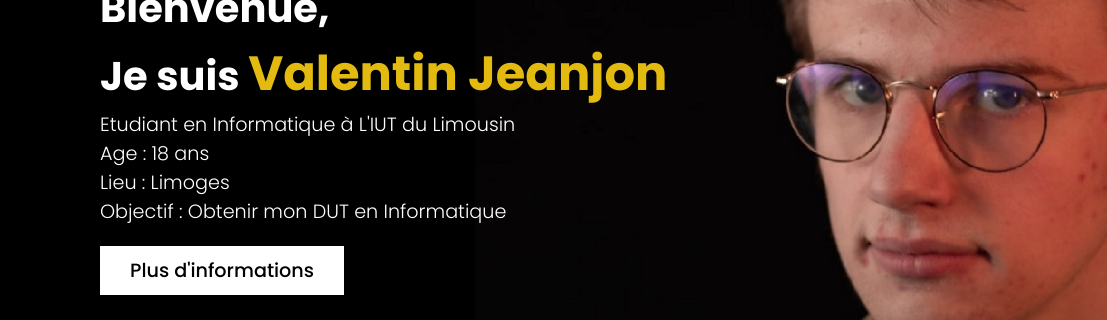
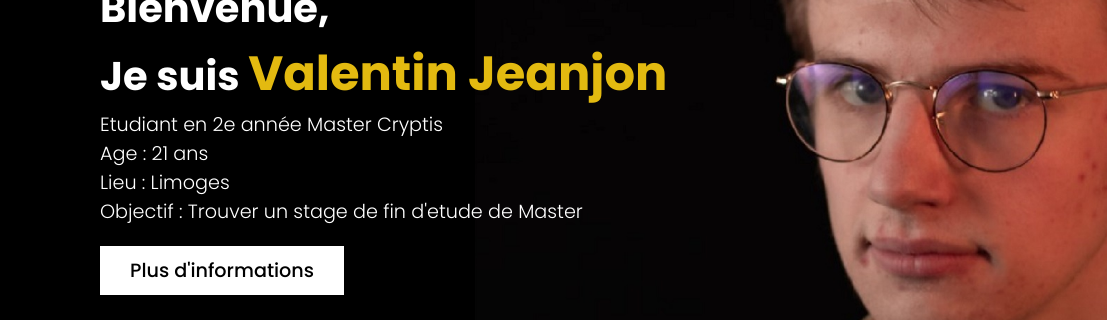
Before and after one commit to Jeanjon/Portfolio-Jeanjon-Valentin, a plain HTML site: page index.html in a window 1280 px wide. Shown: the part 264-584 px from the top of the page, 0-1107 px from the left. Drawn offline with Linux system fonts and the light colour scheme.

Commit message:
Update index.html

```diff
--- a/index.html
+++ b/index.html
@@ -17,7 +17,7 @@
         <img class="imgProfil" src="./image/profil.PNG" alt="">
         <h2>Bienvenue,<br>Je suis <span>Valentin Jeanjon</span></h2>
 
-        <p>Etudiant en Informatique à L'IUT du Limousin <br>Age : 18 ans <br> Lieu : Limoges <br> Objectif : Obtenir mon DUT en Informatique </p>
+        <p>Etudiant en 2e année Master Cryptis  <br>Age : 21 ans <br> Lieu : Limoges <br> Objectif : Trouver un stage de fin d'etude de Master </p>
           <a href="./html/cv.html">Plus d'informations</a>
       </div>
       <ul class="sci">
```
